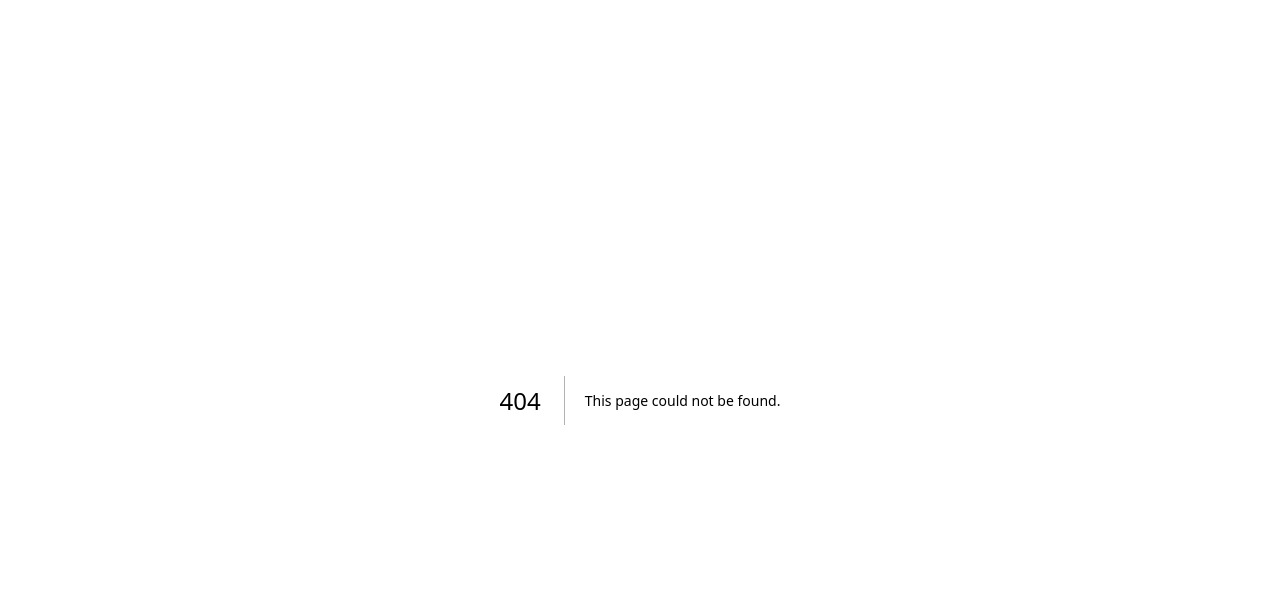
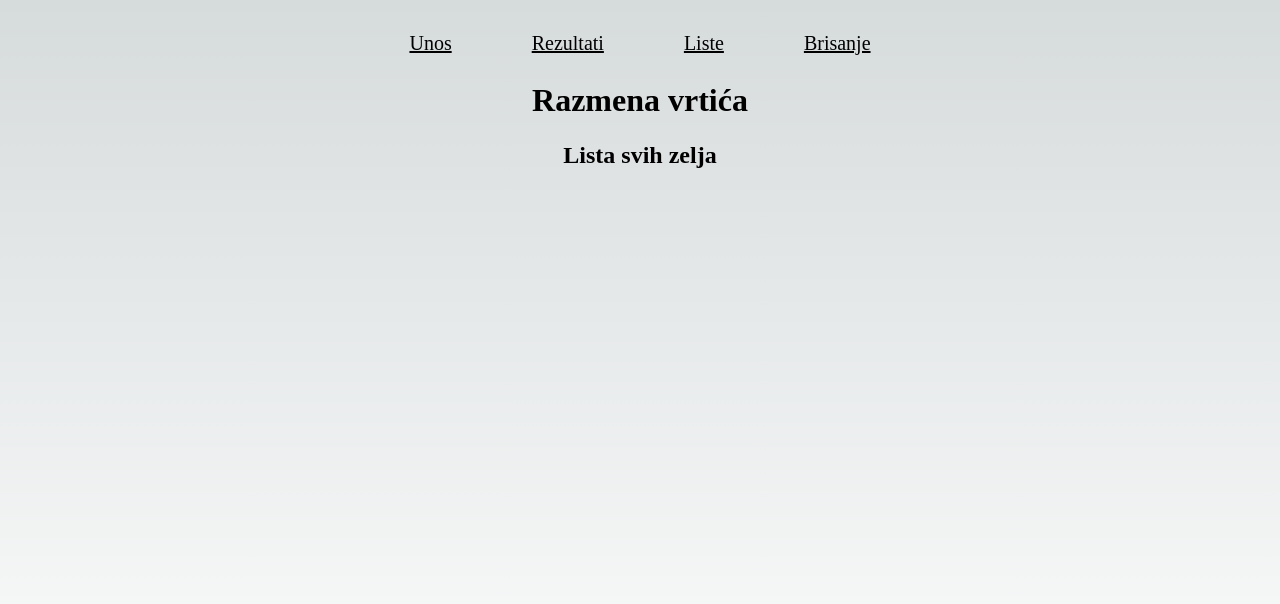
Before and after one commit to markobilanovic/radosno-detinjstvo--razmena-vrtica, a Next.js app: page /test in a window 1280 px wide. Before the commit this address had no page. Shown: the top 604 px of the page. Built offline with nearby package versions, Linux system fonts and the light colour scheme; no server answers; the database is empty.

Commit message:
result condition fix

```diff
--- a/pages/liste.js
+++ b/pages/liste.js
@@ -38,7 +38,7 @@ export default function Home({ persons }) {
                 <h2>Lista svih zelja</h2>
 
                 <div style={{display: "flex", gap: "1rem", marginTop: "2rem", marginBottom: "2rem" }}>
-                    Sortiraj po grupi:
+                    Filtriraj po grupi:
                     <select value={godiste} onChange={(e) => setGodiste(e.target.value)}>
                         <option value="">Svi uzrasti</option>
                         <option value="2022">mladja jaslena</option>
--- a/pages/rezultati.js
+++ b/pages/rezultati.js
@@ -35,7 +35,7 @@ export default function Home() {
     }
     const response = await fetch(endpoint, options);
     const result = await response.json();
-    if (result && result.length === 0) {
+    if (!result || result.length === 0) {
       setResult(null);
     } else {
       setResult(result);
--- /dev/null
+++ b/pages/test.js
@@ -0,0 +1,67 @@
+import Head from 'next/head';
+import styles from '@/styles/Home.module.css';
+import { useEffect, useState } from 'react';
+import Link from 'next/link'
+import { supabase } from '../lib/supabaseClient';
+
+export default function Home({ pairs }) {
+
+    console.log(pairs);
+
+    return (
+        <>
+            <Head>
+                <title>Radosno detinjstvo - razmena vrtića</title>
+                <meta name="description" content="Razmena vrtića u Radosnom Detinjstvu" />
+                <meta name="viewport" content="width=device-width, initial-scale=1" />
+                <link rel="icon" href="/favicon.ico" />
+            </Head>
+            <main className={styles.main}>
+                <nav>
+                    <Link href='/'>Unos</Link>
+                    <Link href='/rezultati'>Rezultati</Link>
+                    <Link href='/liste'>Liste</Link>
+                    <Link href='/brisanje'>Brisanje</Link>
+                </nav>
+
+
+                <h1>Razmena vrtića</h1>
+                <h2>Lista svih zelja</h2>
+
+            </main>
+        </>
+    )
+}
+
+export async function getServerSideProps(context) {
+
+    const { data, error } = await supabase.from('persons').select();
+
+    const pairs = [];
+    data.forEach(async (person) => {
+        const data = {
+            email: person.email,
+          }
+          const JSONdata = JSON.stringify(data);
+          const endpoint = 'http://localhost:3000/api/check'
+          const options = {
+            method: 'POST',
+            headers: {
+              'Content-Type': 'application/json',
+            },
+            body: JSONdata,
+          }
+          const response = await fetch(endpoint, options);
+          const result = await response.json();
+          if (!result || result.length === 0) {
+            // setResult(null);
+          } else {
+            console.log("HIT", person.email, result);
+            pairs.push(result);
+          }
+    });
+
+    return {
+        props: { pairs }, // will be passed to the page component as props
+    }
+}
```
